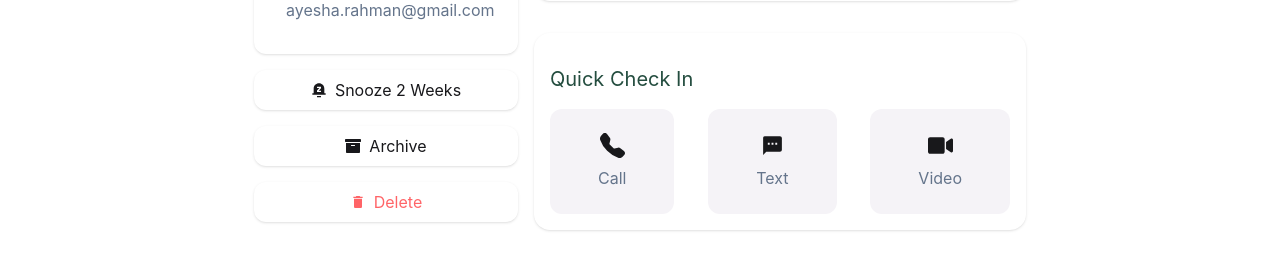
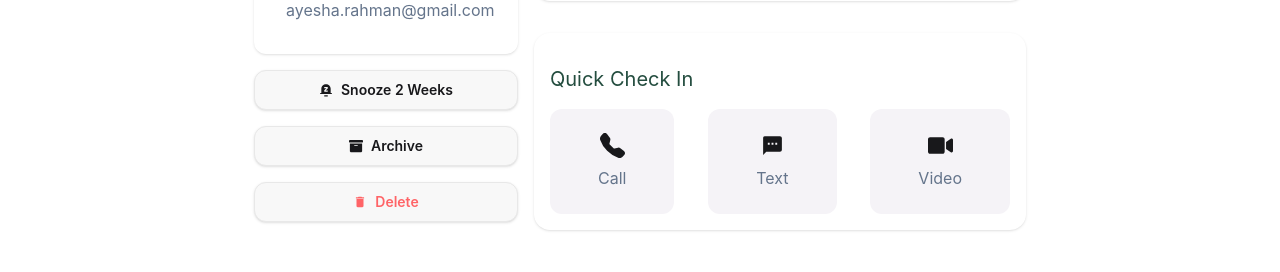
Before and after one commit to souravnath4587-cmd/keen-keeper-project, a React (Vite) app: page /friendDetails/1 in a window 1280 px wide. Shown: the part 339-611 px from the top of the page. Built offline with nearby package versions, Linux system fonts and the light colour scheme.

Commit message:
Add readme file and loading style

```diff
--- a/src/components/HomePage/Friends.jsx
+++ b/src/components/HomePage/Friends.jsx
@@ -1,4 +1,4 @@
-import React from "react";
+import React, { Suspense } from "react";
 import Friend from "../ui/Friend";
 
 const Friends = ({ friends }) => {
@@ -7,7 +7,17 @@ const Friends = ({ friends }) => {
       <h3 className="text-2xl font-bold my-8">Friends</h3>
       <div className="grid grid-cols-1 md:grid-cols-2 lg:grid-cols-4 gap-4 justify-between items-center">
         {friends.map((friend) => {
-          return <Friend key={friend.id} friend={friend} />;
+          return (
+            <Suspense
+              fallback={
+                <div className="flex justify-center items-center my-8">
+                  <span className="loading loading-spinner text-success loading-xl"></span>
+                </div>
+              }
+            >
+              <Friend key={friend.id} friend={friend} />
+            </Suspense>
+          );
         })}
       </div>
     </div>
--- a/src/components/pages/Home.jsx
+++ b/src/components/pages/Home.jsx
@@ -1,4 +1,4 @@
-import React, { use } from "react";
+import React, { Suspense, use } from "react";
 import Banner from "../HomePage/Banner";
 import Tab from "../HomePage/Tab";
 import Friends from "../HomePage/Friends";
@@ -11,7 +11,15 @@ const Home = () => {
       <div className="container mx-auto bg-[#f7f5f8ec] p-4 mt-20">
         <Banner />
         <Tab friends={friends} />
-        <Friends friends={friends} />
+        <Suspense
+          fallback={
+            <div className="flex justify-center items-center my-8">
+              <span className="loading loading-spinner text-success loading-xl"></span>
+            </div>
+          }
+        >
+          <Friends friends={friends} />
+        </Suspense>
       </div>
     </div>
   );
--- a/src/components/ui/LeftCard.jsx
+++ b/src/components/ui/LeftCard.jsx
@@ -27,18 +27,18 @@ const LeftCard = ({ expectedFriend }) => {
           </div>
         </div>
       </div>
-      <div className="rounded-xl p-2 shadow flex flex-row gap-2 justify-center items-center  my-4">
+      <button className="rounded-xl btn p-2 w-full shadow flex flex-row gap-2 justify-center items-center  my-4">
         <RiNotificationSnoozeFill />
         Snooze 2 Weeks
-      </div>
-      <div className="rounded-xl p-2 shadow flex flex-row gap-2 justify-center items-center  mb-4">
+      </button>
+      <button className="rounded-xl btn w-full p-2 shadow flex flex-row gap-2 justify-center items-center  mb-4">
         <FaArchive />
         Archive
-      </div>
-      <div className="rounded-xl p-2 shadow flex flex-row gap-2 justify-center items-center  text-red-400">
+      </button>
+      <button className="rounded-xl btn w-full p-2 shadow flex flex-row gap-2 justify-center items-center  text-red-400">
         <MdDelete />
         Delete
-      </div>
+      </button>
     </div>
   );
 };
--- a/src/layouts/MainLayout.jsx
+++ b/src/layouts/MainLayout.jsx
@@ -1,12 +1,16 @@
 import React from "react";
 import Navbar from "../components/navbar/Navbar";
-import { Outlet } from "react-router";
+import { Outlet, useNavigation } from "react-router";
 import Footer from "../components/pages/Footer";
 
 const MainLayout = () => {
+  const navigation = useNavigation();
   return (
     <div>
       <Navbar />
+      {navigation.state === "loading" && (
+        <span className="loading loading-spinner text-success loading-xl"></span>
+      )}
       <Outlet />
       <Footer />
     </div>
```
Also changed, not shown: 1 other file (tests, documents, lock files or other folders).
